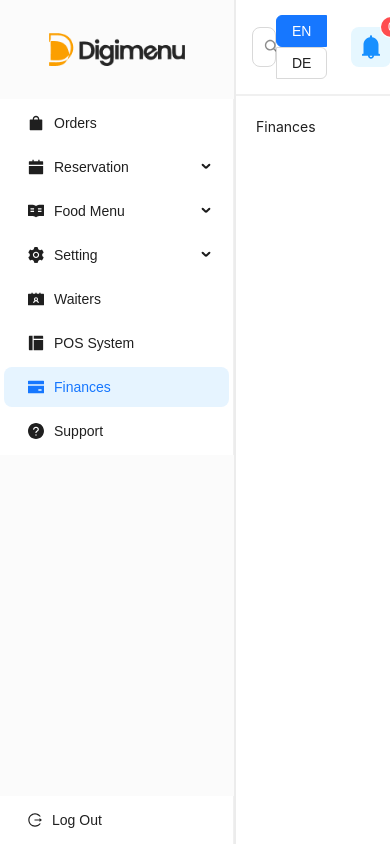
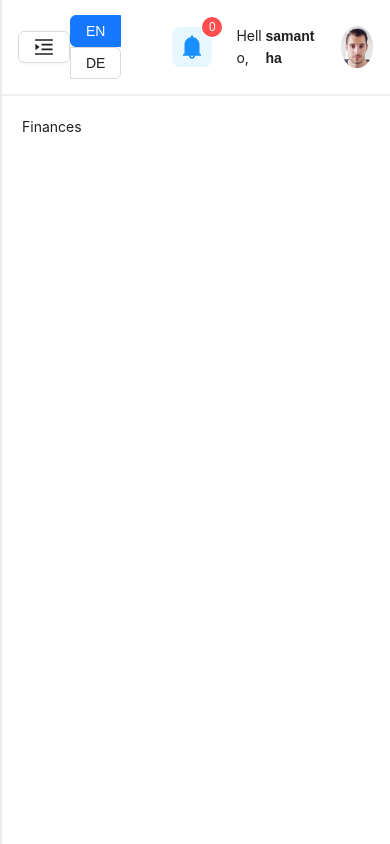
Before and after one commit to alithecodeguy/dashboard, a Next.js app: page /finances in a window 390 px wide. Built offline with nearby package versions, Linux system fonts and the light colour scheme.

Commit message:
feat(layout): drawer added for mobile size

```diff
--- a/components/common/PageContentHeaderWithIconAndBackButton/index.tsx
+++ b/components/common/PageContentHeaderWithIconAndBackButton/index.tsx
@@ -3,10 +3,10 @@ import type { FC } from 'react';
 
 // strings
 import { Header } from 'antd/lib/layout/layout';
-import { Avatar, Badge, Flex, Radio } from 'antd';
+import { Avatar, Badge, Button, Flex, Radio } from 'antd';
 import { Input } from 'antd';
 import { Typography } from 'antd';
-import { BellFilled, SearchOutlined } from '@ant-design/icons';
+import { BellFilled, SearchOutlined, MenuUnfoldOutlined } from '@ant-design/icons';
 
 const { Text } = Typography;
 
@@ -16,7 +16,11 @@ type SearchProps = GetProps<typeof Input.Search>;
 
 const { Search } = Input;
 
-const PageContentHeaderWithIconAndBackButton: FC<{ title: string }> = ({ title }) => {
+const PageContentHeaderWithIconAndBackButton: FC<{
+  collapsed: boolean;
+  toggleCollapsed: () => void;
+  toggleDrawer: () => void;
+}> = ({ collapsed, toggleCollapsed, toggleDrawer }) => {
   const onSearch: SearchProps['onSearch'] = (value, _e, info) => console.log(info?.source, value);
 
   return (
@@ -32,6 +36,13 @@ const PageContentHeaderWithIconAndBackButton: FC<{ title: string }> = ({ title }
       }}
     >
       <Flex justify="space-between" align="center" style={{ width: '100%' }}>
+        <Flex align="center" gap={24}>
+          {collapsed && (
+            <Button className="custom-button" onClick={toggleDrawer}>
+              <MenuUnfoldOutlined style={{ fontSize: '20px' }} />
+            </Button>
+          )}
+          {!collapsed && (
             <Input
               // onChange={onSearch}
               style={{ width: 300 }}
@@ -40,6 +51,8 @@ const PageContentHeaderWithIconAndBackButton: FC<{ title: string }> = ({ title }
               allowClear
               prefix={<SearchOutlined style={{ color: 'rgba(0,0,0,0.45)' }} />}
             />
+          )}
+        </Flex>
 
         <Flex align="center" gap={24}>
           <Radio.Group
--- a/components/layout/PrimaryLayout/index.tsx
+++ b/components/layout/PrimaryLayout/index.tsx
@@ -8,7 +8,9 @@ import Image from 'next/image';
 import { useEffect, useState } from 'react';
 import { Content } from 'antd/lib/layout/layout';
 import { usePathname, useRouter } from 'next/navigation';
-import { Flex, Layout, Menu } from 'antd';
+import { Button, Drawer, Flex, Input, Layout, Menu } from 'antd';
+import { SearchOutlined } from '@ant-design/icons';
+
 // libraries
 import {
   CalendarFilled,
@@ -19,7 +21,8 @@ import {
   ContactsFilled,
   LayoutFilled,
   CreditCardFilled,
-  QuestionCircleFilled
+  QuestionCircleFilled,
+  MenuUnfoldOutlined
 } from '@ant-design/icons';
 
 // configs
@@ -101,11 +104,38 @@ const PrimaryLayout: FC<{ children: ReactNode }> = ({ children }) => {
     setSelectedKeys([pathname]);
   }, [pathname]);
 
+  const [collapsed, setCollapsed] = useState(false);
+  const [drawerStatus, setDrawerStatus] = useState(false);
+
+  const toggleCollapsed = () => {
+    setCollapsed(!collapsed);
+  };
+
+  const toggleDrawer = () => {
+    console.log('xxx');
+    setDrawerStatus(!drawerStatus);
+  };
+
+  console.log('drawerStatus');
+  console.log(drawerStatus);
+
   return (
     <Layout style={primaryLayoutReactStyles.container()}>
       <Sider
         theme="light"
         width={236}
+        breakpoint="lg"
+        collapsedWidth="0"
+        collapsible
+        collapsed={collapsed}
+        onBreakpoint={(broken) => {
+          console.log(broken);
+        }}
+        onCollapse={(collapsed, type) => {
+          toggleCollapsed();
+          setDrawerStatus(false);
+        }}
+        trigger={null}
         style={{ background: '#FBFBFB', borderRight: '2px solid rgba(0,0,0,0.06)' }}
       >
         <Flex vertical style={primaryLayoutReactStyles.siderContent()}>
@@ -128,6 +158,35 @@ const PrimaryLayout: FC<{ children: ReactNode }> = ({ children }) => {
           </Flex>
         </Flex>
       </Sider>
+      <Drawer
+        width={280}
+        title="Digimenu"
+        placement="left"
+        closable={true}
+        onClose={() => setDrawerStatus(false)}
+        visible={drawerStatus}
+        style={{ padding: 0 }}
+      >
+        <Flex vertical justify="space-between" flex="1 1 auto">
+          <Input
+            // onChange={onSearch}
+            style={{ width: '100%', marginBottom: 40 }}
+            size="large"
+            placeholder="Search"
+            allowClear
+            prefix={<SearchOutlined style={{ color: 'rgba(0,0,0,0.45)' }} />}
+          />
+          <Menu
+            selectedKeys={selectedKeys}
+            mode="inline"
+            items={dashboardItems}
+            onClick={({ key }: { key: string }) => router.push(key)}
+            style={{ borderInlineEnd: '0px' }}
+          />
+
+          <Menu mode="inline" items={logoutItems} onClick={logout} style={{ color: '#FF4D4F' }} />
+        </Flex>
+      </Drawer>
       <Layout
         style={{
           height: '100%',
@@ -136,7 +195,11 @@ const PrimaryLayout: FC<{ children: ReactNode }> = ({ children }) => {
           position: 'relative'
         }}
       >
-        <PageContentHeaderWithIconAndBackButton title="cc" />
+        <PageContentHeaderWithIconAndBackButton
+          collapsed={collapsed}
+          toggleCollapsed={toggleCollapsed}
+          toggleDrawer={toggleDrawer}
+        />
         <Content style={{ padding: 20, background: 'white' }}>{children}</Content>
       </Layout>
     </Layout>
```
Lines whose indentation alone changed are shown as unchanged.
